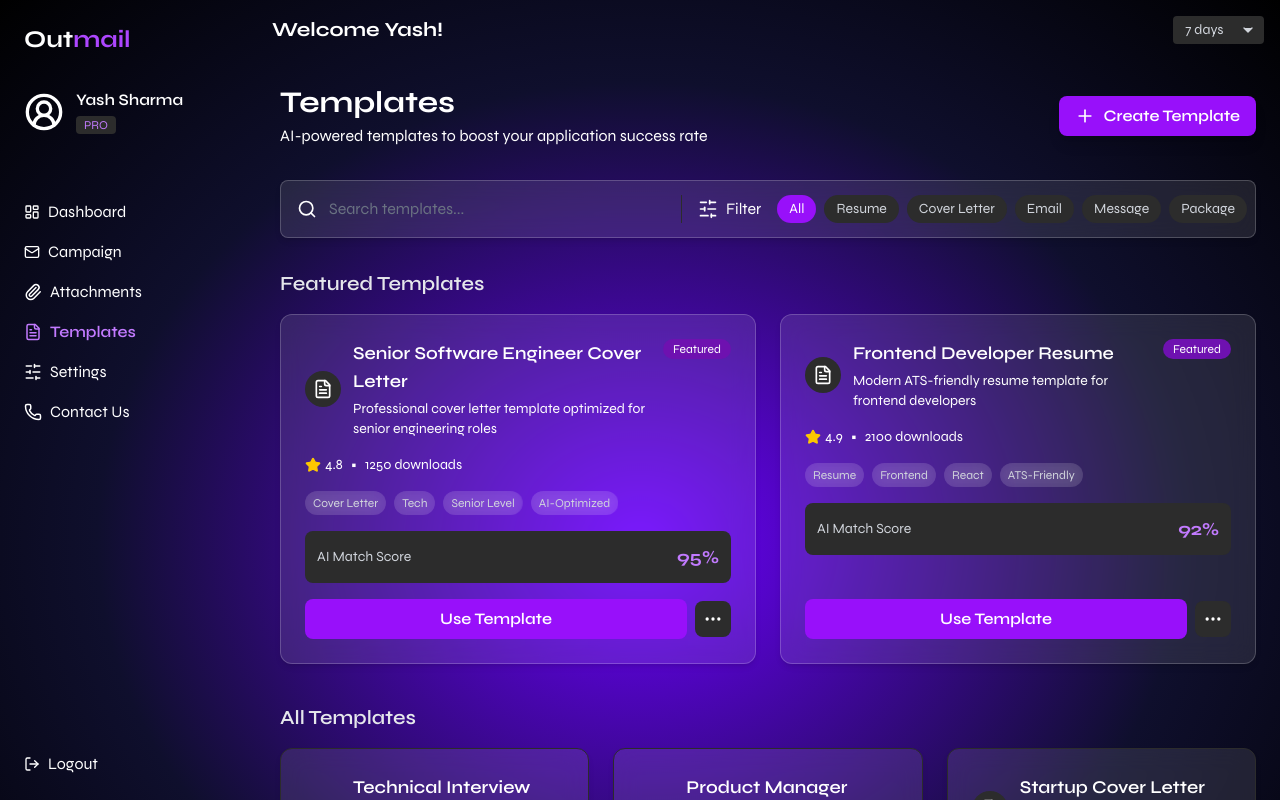
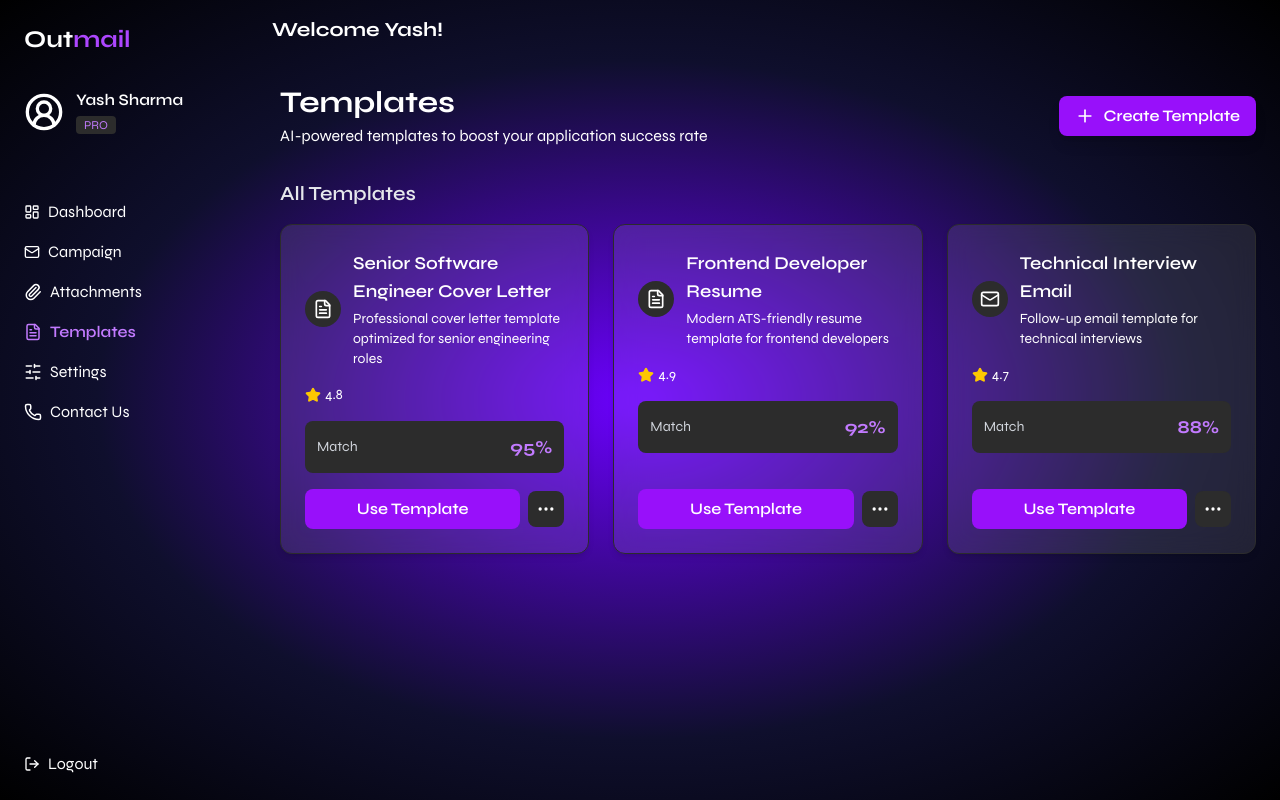
Before and after one commit to yashsharma8433/Outmaill, a Next.js app: page /dashboard in a window 1280 px wide. Both pictures are taken after a click on the link "Templates". Shown: the top 800 px of the page. Built offline with nearby package versions, Linux system fonts and the light colour scheme.

Commit message:
removed featured templates

```diff
--- a/src/app/dashboard/page.jsx
+++ b/src/app/dashboard/page.jsx
@@ -231,7 +231,7 @@ const CampaignForm = () => {
   );
 };
 
-const Header = ({ setIsSidebarOpen, isSidebarOpen }) => {
+const Header = ({ setIsSidebarOpen, isSidebarOpen, activeSection }) => {
   const [isScrolled, setIsScrolled] = useState(false);
 
   useEffect(() => {
@@ -242,6 +242,8 @@ const Header = ({ setIsSidebarOpen, isSidebarOpen }) => {
     window.addEventListener("scroll", handleScroll);
     return () => window.removeEventListener("scroll", handleScroll);
   }, []);
+
+  const shouldShowNav = activeSection === "dashboard";
 
   return (
     <div
@@ -260,6 +262,7 @@ const Header = ({ setIsSidebarOpen, isSidebarOpen }) => {
           <h2 className="text-lg sm:text-xl font-bold">Welcome Yash!</h2>
         </div>
       </div>
+      {shouldShowNav && (
         <div className="flex items-center gap-2 sm:gap-4">
           <div className="flex flex-col gap-4 font-syne text-white">
             <div className="relative ">
@@ -278,6 +281,7 @@ const Header = ({ setIsSidebarOpen, isSidebarOpen }) => {
             {/* ... rest of the TopHorizontalCards component ... */}
           </div>
         </div>
+      )}
     </div>
   );
 };
@@ -593,8 +597,6 @@ const CombinedDashboard = () => {
 };
 
 // Attachments Component
-// Attachments Component
-// Attachments Component
 const Attachments = () => {
   const [attachments, setAttachments] = useState([
     {
@@ -734,12 +736,12 @@ const Attachments = () => {
     </div>
   );
 };
+
 // Templates Component
 const Templates = () => {
-  const [templates, setTemplates] = useState([
+  const [templates] = useState([
     {
       id: 1,
-      type: "featured",
       icon: <FileText size={20} />,
       title: "Senior Software Engineer Cover Letter",
       description:
@@ -752,7 +754,6 @@ const Templates = () => {
     },
     {
       id: 2,
-      type: "featured",
       icon: <FileText size={20} />,
       title: "Frontend Developer Resume",
       description:
@@ -765,7 +766,6 @@ const Templates = () => {
     },
     {
       id: 3,
-      type: "all",
       icon: <Mail size={20} />,
       title: "Technical Interview Email",
       description: "Follow-up email template for technical interviews",
@@ -773,54 +773,25 @@ const Templates = () => {
       aiMatchScore: 88,
       category: "Email",
     },
-    {
-      id: 4,
-      type: "all",
-      icon: <Package size={20} />,
-      title: "Product Manager Application",
-      description: "Complete application package for product management roles",
-      rating: 4.8,
-      aiMatchScore: 85,
-      category: "Package",
-    },
-    {
-      id: 5,
-      type: "all",
-      icon: <FileText size={20} />,
-      title: "Startup Cover Letter",
-      description: "Dynamic cover letter template for startup environments",
-      rating: 4.5,
-      aiMatchScore: 83,
-      category: "Cover Letter",
-    },
+    // {
+    //   id: 4,
+    //   icon: <Package size={20} />,
+    //   title: "Product Manager Application",
+    //   description: "Complete application package for product management roles",
+    //   rating: 4.8,
+    //   aiMatchScore: 85,
+    //   category: "Package",
+    // },
+    // {
+    //   id: 5,
+    //   icon: <FileText size={20} />,
+    //   title: "Startup Cover Letter",
+    //   description: "Dynamic cover letter template for startup environments",
+    //   rating: 4.5,
+    //   aiMatchScore: 83,
+    //   category: "Cover Letter",
+    // },
   ]);
-
-  const [searchTerm, setSearchTerm] = useState("");
-  const [activeFilter, setActiveFilter] = useState("All");
-
-  const filterOptions = [
-    "All",
-    "Resume",
-    "Cover Letter",
-    "Email",
-    "Message",
-    "Package",
-  ];
-
-  const filteredTemplates = templates.filter((template) => {
-    const matchesSearch =
-      template.title.toLowerCase().includes(searchTerm.toLowerCase()) ||
-      template.description.toLowerCase().includes(searchTerm.toLowerCase());
-    const matchesFilter = activeFilter === "All" || template.category === activeFilter;
-    return matchesSearch && matchesFilter;
-  });
-
-  const featuredTemplates = filteredTemplates.filter(
-    (template) => template.type === "featured"
-  );
-  const allTemplates = filteredTemplates.filter(
-    (template) => template.type === "all"
-  );
 
   return (
     <div className="p-4 sm:p-6 font-syne">
@@ -835,121 +806,13 @@ const Templates = () => {
           <Plus size={20} className="mr-2" /> Create Template
         </button>
       </div>
-      <div className="mb-8">
-        <div className="flex flex-col sm:flex-row items-center bg-white/10 backdrop-blur-md rounded-lg p-2 border border-white/20 shadow-md">
-          <div className="flex items-center w-full sm:w-auto flex-grow">
-            <Search size={20} className="text-white ml-2 mr-3" />
-            <input
-              type="text"
-              placeholder="Search templates..."
-              value={searchTerm}
-              onChange={(e) => setSearchTerm(e.target.value)}
-              className="bg-transparent text-white placeholder-gray-500 flex-grow py-2 focus:outline-none"
-            />
-          </div>
-          <div className="flex items-center mt-2 sm:mt-0 sm:ml-4 border-t sm:border-t-0 sm:border-l border-[#2C2C2C] pt-2 sm:pt-0 sm:pl-4 w-full sm:w-auto">
-            <button className="flex items-center text-white hover:text-purple-400 transition mr-4">
-              <SlidersHorizontal size={20} className="mr-2" /> Filter
-            </button>
-            <div className="flex flex-wrap gap-2">
-              {filterOptions.map((option) => (
-                <button
-                  key={option}
-                  onClick={() => setActiveFilter(option)}
-                  className={`px-3 py-1 rounded-full text-sm font-medium transition ${
-                    activeFilter === option
-                      ? "bg-purple-600 text-white"
-                      : "bg-[#2C2C2C] text-gray-300 hover:bg-[#3A3A3A]"
-                  }`}
-                >
-                  {option}
-                </button>
-              ))}
-            </div>
-          </div>
-        </div>
-      </div>
-      <div className="mb-10">
-        <h2 className="text-xl font-semibold mb-4 text-gray-200">
-          Featured Templates
-        </h2>
-        <div className="grid grid-cols-1 lg:grid-cols-2 gap-6">
-          {featuredTemplates.length > 0 ? (
-            featuredTemplates.map((template) => (
-              <div
-                key={template.id}
-                className="bg-white/10 backdrop-blur-md p-6 rounded-xl border border-white/20 hover:border-white transition-all duration-300 shadow-md flex flex-col"
-              >
-                <div className="flex justify-between items-start mb-4">
-                  <div className="flex items-center">
-                    <div className="p-2 bg-[#2C2C2C] rounded-full mr-3 text-white">
-                      {template.icon}
-                    </div>
-                    <div>
-                      <h3 className="text-lg font-semibold text-white">
-                        {template.title}
-                      </h3>
-                      <p className="text-sm text-white mt-1">
-                        {template.description}
-                      </p>
-                    </div>
-                  </div>
-                  <span className="bg-purple-800 text-white text-xs font-medium px-2.5 py-0.5 rounded-full">
-                    Featured
-                  </span>
-                </div>
-                <div className="flex items-center text-sm text-white mb-4">
-                  <Star
-                    size={16}
-                    className="text-yellow-400 mr-1"
-                    fill="currentColor"
-                  />
-                  <span>{template.rating}</span>
-                  <span className="mx-2">•</span>
-                  <span>{template.downloads} downloads</span>
-                </div>
-                <div className="flex flex-wrap gap-2 mb-4">
-                  {template.tags.map((tag, i) => (
-                    <span
-                      key={i}
-                      className="bg-white/10 backdrop-blur-sm text-gray-300 text-xs px-2 py-1 rounded-full"
-                    >
-                      {tag}
-                    </span>
-                  ))}
-                </div>
-                <div className="flex items-center justify-between bg-[#2C2C2C] p-3 rounded-lg mb-4">
-                  <span className="text-sm text-gray-300">
-                    AI Match Score
-                  </span>
-                  <span className="text-lg font-bold text-purple-400">
-                    {template.aiMatchScore}%
-                  </span>
-                </div>
-                <div className="flex justify-between items-center mt-auto">
-                  <button className="flex-grow bg-purple-600 hover:bg-purple-700 text-white font-semibold py-2 rounded-lg transition duration-200 ease-in-out transform hover:-translate-y-0.5 mr-2">
-                    Use Template
-                  </button>
-                  <button className="p-2 bg-[#2C2C2C] hover:bg-[#3A3A3A] rounded-lg text-white hover:text-white transition">
-                    <MoreHorizontal size={20} />
-                  </button>
-                </div>
-              </div>
-            ))
-          ) : (
-            <p className="text-white col-span-full">
-              No featured templates found.
-            </p>
-          )}
-        </div>
-      </div>
       <div>
         <h2 className="text-xl font-semibold font-syne mb-4 text-gray-200">
           All Templates
         </h2>
         <div className="grid grid-cols-1 md:grid-cols-2 lg:grid-cols-3 gap-6">
-          {allTemplates.length > 0 ? (
-            allTemplates.map((template) => (
+          {templates.length > 0 ? (
+            templates.map((template) => (
               <div
                 key={template.id}
                 className="bg-white/10 backdrop-blur-md p-6 rounded-xl border border-[#2C2C2C] hover:border-white transition-all duration-300 shadow-md flex flex-col"
@@ -1002,7 +865,7 @@ const Templates = () => {
   );
 };
 
-// Updated Settings Component
+// Settings Component
 const SettingsComponent = () => {
   // State to manage the user's settings.
   const [profileSettings, setProfileSettings] = useState({
@@ -1101,8 +964,7 @@ const SettingsComponent = () => {
                 </div>
               </div>
             </div>
-{/*
-            Email Scheduling Rules Card
+{/* Email Scheduling Rules Card
             <div className="bg-white/10 backdrop-blur-md rounded-2xl shadow-lg p-6 border border-white/20">
               <div className="flex items-center gap-4 mb-6">
                 <Clock className="text-violet-400" size={24} />
@@ -1291,7 +1153,13 @@ export default function Page() {
       <ChevronLeft size={24} />
     </button>
   </div>
-          <div className="flex items-center gap-3 mb-6">
+  <div
+    className="flex items-center gap-3 mb-6 cursor-pointer"
+    onClick={() => {
+      setActiveSection("settings");
+      setIsSidebarOpen(false);
+    }}
+  >
     <CircleUserRound className="w-10 h-10 text-white" />
     <div>
       <p className="font-semibold">Yash Sharma</p>
```
Lines whose indentation alone changed are shown as unchanged.
